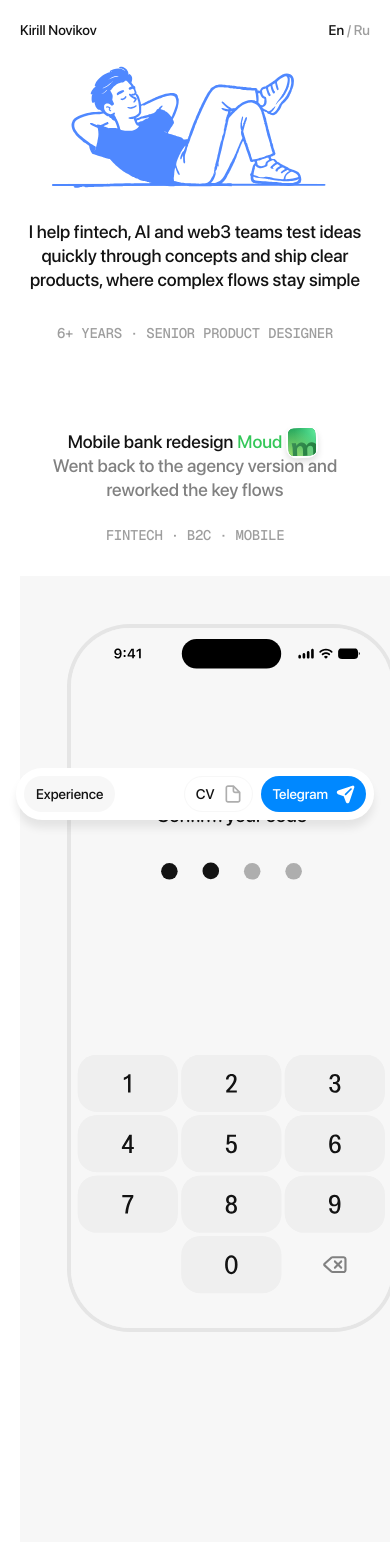
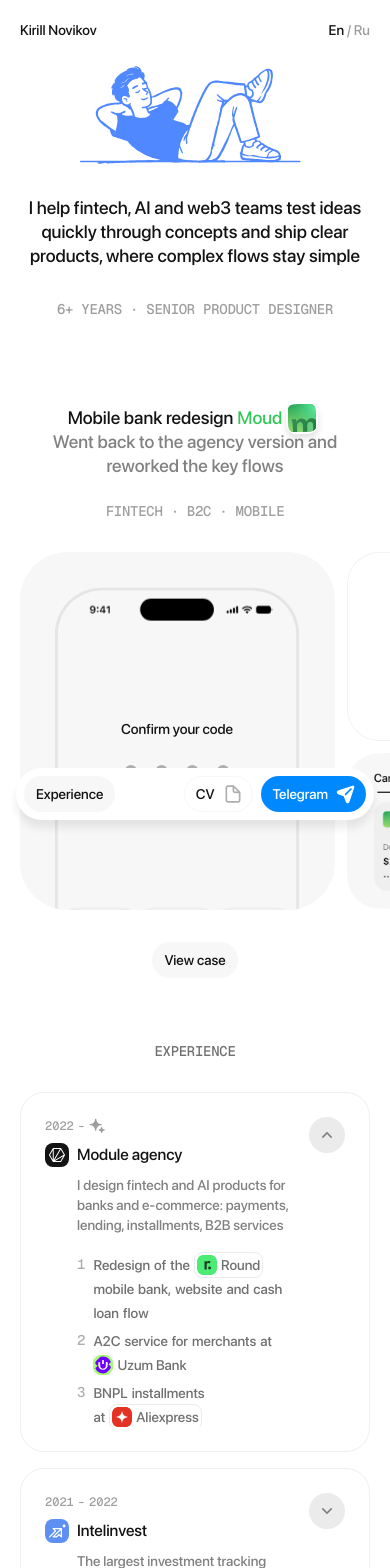
Before and after one commit to kuxwhite/portfolio, a Next.js app: page /en in a window 390 px wide. Shown: the top 1568 px of the page. Built offline with nearby package versions, Linux system fonts and the light colour scheme.

Commit message:
Fix iPhone case preview layout and shrink mobile hero illustration

```diff
--- a/app/globals.css
+++ b/app/globals.css
@@ -205,12 +205,11 @@ html::-webkit-scrollbar {
 /* Three preview columns on desktop. On phones the same composition scrolls by column. */
 .case-strip {
   width: min(calc(100% - 2 * var(--page-padding-x)), 1304px);
-  container-type: inline-size;
 }
 
 .case-navigation {
-  --case-scale: tan(atan2(100cqw, 1304px));
-  --case-gap: calc(16px * var(--case-scale));
+  --case-scale: 1;
+  --case-gap: min(16px, 1.12vw);
   display: grid;
   grid-template-columns: repeat(3, minmax(0, 1fr));
   align-items: start;
@@ -230,7 +229,7 @@ html::-webkit-scrollbar {
   inset: 0 auto auto 0;
   width: 424px;
   height: 483px;
-  scale: var(--case-scale);
+  transform: scale(var(--case-scale));
   transform-origin: top left;
 }
 
@@ -269,9 +268,10 @@ html::-webkit-scrollbar {
   }
 
   .case-navigation {
-    --case-scale: min(0.742268, tan(atan2(100cqw - 2 * var(--page-padding-x), 424px)));
+    --case-scale: 0.742268;
+    --case-gap: 12px;
     width: max-content;
-    grid-template-columns: repeat(3, calc(424px * var(--case-scale)));
+    grid-template-columns: repeat(3, min(314.72px, calc(100vw - var(--page-padding-x) - var(--page-padding-x))));
     padding-inline: var(--page-padding-x);
   }
 
--- a/components/hero/DoodleScene.tsx
+++ b/components/hero/DoodleScene.tsx
@@ -14,8 +14,8 @@ export function DoodleScene({ label, width, children }: { label: string; width:
       tabIndex={0}
       aria-pressed="false"
       aria-label={label}
-      style={{ maxWidth: width }}
-      className="block w-full cursor-pointer touch-manipulation rounded-card outline-none [-webkit-tap-highlight-color:transparent] focus-visible:outline-2 focus-visible:outline-offset-2 focus-visible:outline-fg-primary"
+      style={{ width }}
+      className="block max-w-full max-md:max-w-[min(100%,calc(100px*1000/420))] cursor-pointer touch-manipulation rounded-card outline-none [-webkit-tap-highlight-color:transparent] focus-visible:outline-2 focus-visible:outline-offset-2 focus-visible:outline-fg-primary"
     >
       {children}
     </div>
--- a/components/motion/AuthMotionPreview.tsx
+++ b/components/motion/AuthMotionPreview.tsx
@@ -219,7 +219,7 @@ export function AuthMotionPreview({ timeline, label = "Sign-in flow", layout = "
       <div
         className="absolute w-[310px] origin-top-left overflow-hidden"
         style={inNavigation
-          ? { left: 51, top: 52, height: 700 / phoneScale, borderRadius: 59 / phoneScale, boxShadow: "0 0 0 3.86px rgb(19 19 19 / 0.08)", scale: phoneScale, background: C.surface }
+          ? { left: 51, top: 52, height: 700 / phoneScale, borderRadius: 59 / phoneScale, boxShadow: "0 0 0 3.86px rgb(19 19 19 / 0.08)", transform: `scale(${phoneScale})`, background: C.surface }
           : { left: 57, top: 48, height: 674, borderRadius: 47.812, background: C.surface }}
       >
         {/* 01 · Phone */}
--- a/components/sections/cases/CaseStrip.tsx
+++ b/components/sections/cases/CaseStrip.tsx
@@ -1,14 +1,28 @@
 "use client";
 
-import { useRef, type ReactNode } from "react";
+import { useEffect, useRef, type ReactNode } from "react";
 import { useDragScroll } from "@/components/ui/useDragScroll";
 
 export function CaseStrip({ label, children }: { label: string; children: ReactNode }) {
   const ref = useRef<HTMLDivElement>(null);
+  const navigation = useRef<HTMLDivElement>(null);
   useDragScroll(ref);
+
+  useEffect(() => {
+    const row = navigation.current;
+    const tile = row?.firstElementChild;
+    if (!row || !tile) return;
+
+    // The grid sizes itself in CSS. Only the interactive artboards need a scale.
+    const resize = new ResizeObserver(([entry]) => {
+      row.style.setProperty("--case-scale", String(entry.contentRect.width / 424));
+    });
+    resize.observe(tile);
+    return () => resize.disconnect();
+  }, []);
   return (
     <div ref={ref} className="case-strip no-scrollbar">
-      <div role="group" aria-label={label} className="case-navigation">
+      <div ref={navigation} role="group" aria-label={label} className="case-navigation">
         {children}
       </div>
     </div>
--- a/components/sections/cases/FlipCard.tsx
+++ b/components/sections/cases/FlipCard.tsx
@@ -199,7 +199,7 @@ export function FlipCard({ label, flipLabel, previewScale }: { label: string; fl
         aria-pressed={flipped}
         aria-label={`${label}. ${flipLabel}`}
         className="relative shrink-0 cursor-pointer rounded-[24px] outline-none focus-visible:outline-2 focus-visible:outline-offset-4 focus-visible:outline-fg-primary"
-        style={{ width: W, height: H, scale: `calc(${previewScale} * var(--case-scale))` }}
+        style={{ width: W, height: H, transform: `scale(var(--case-scale)) scale(${previewScale})` }}
         onPointerMove={onMove}
         onPointerLeave={onLeave}
         onClick={(e) => {
```
